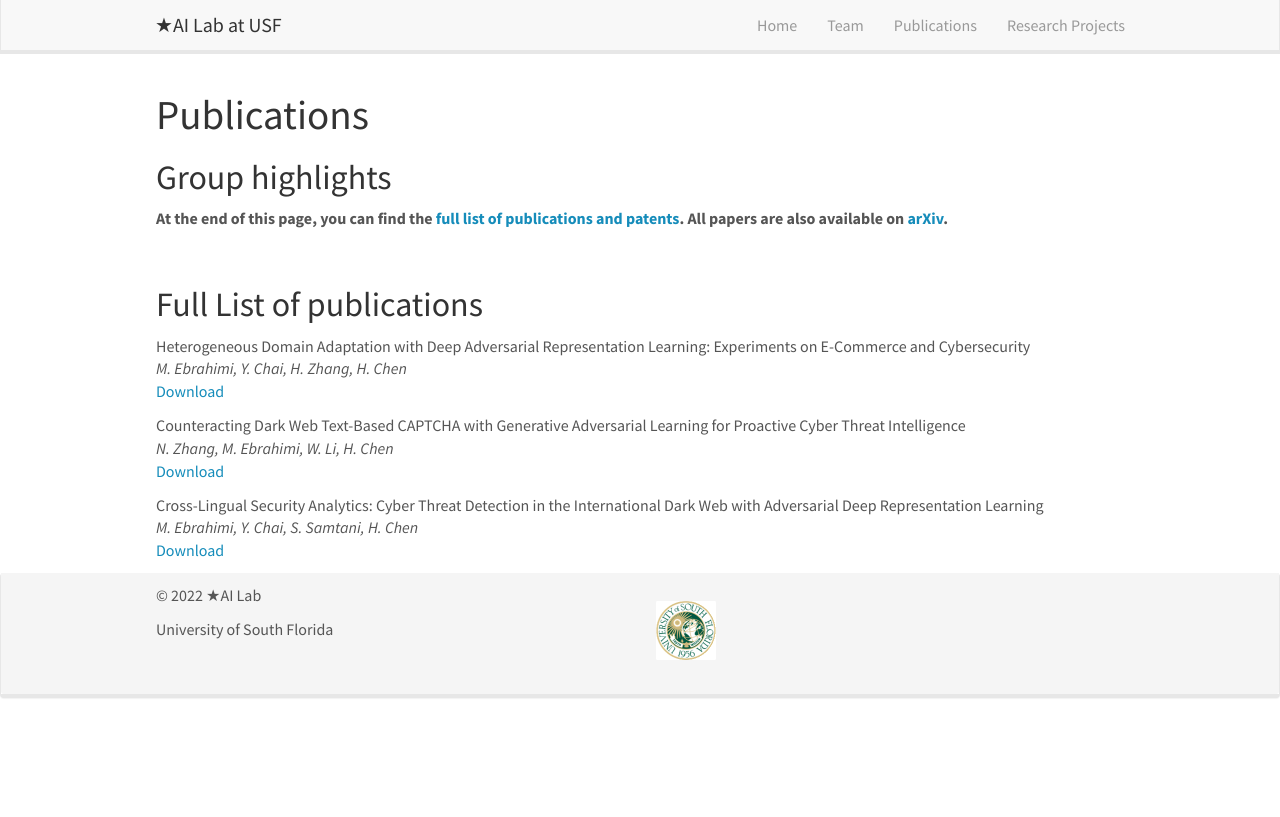
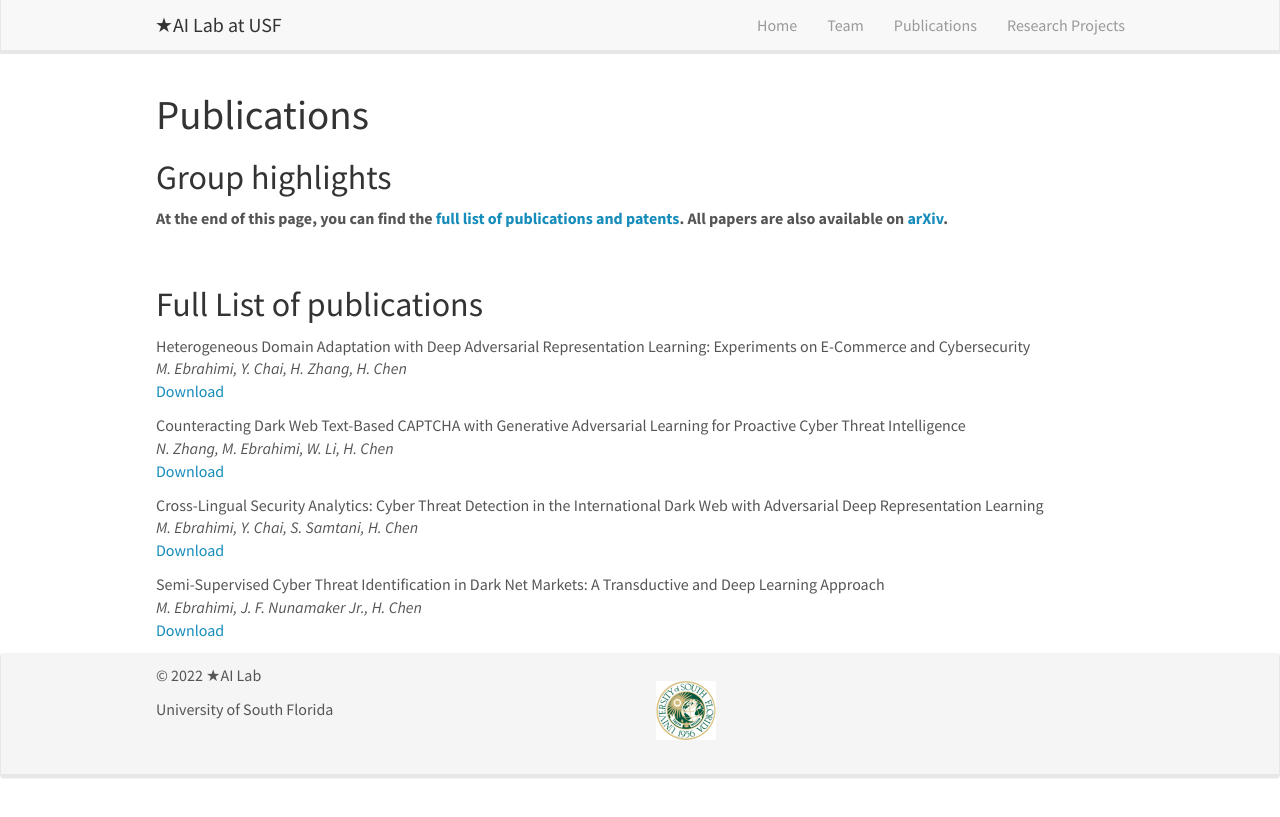
Before and after one commit to star-ailab/star-ailab.github.io, a Jekyll site: the page built from _pages/publications.md, in a window 1280 px wide. Shown: the top 817 px of the page. Built offline with Jekyll 4.4.1, drawn with Linux system fonts in a browser that asks for light colours; nearby versions of some CDN libraries.

Commit message:
Update publist.yml

```diff
--- a/_data/publist.yml
+++ b/_data/publist.yml
@@ -25,3 +25,13 @@
     display: Download
   highlight: 0
   news2:
+
+- title: "Semi-Supervised Cyber Threat Identification in Dark Net Markets: A Transductive and Deep Learning Approach"
+  image:
+  description: JMIS, Taylor and Francis, 2020
+  authors: M. Ebrahimi, J. F. Nunamaker Jr., H. Chen
+  link:
+    url: https://www.tandfonline.com/doi/full/10.1080/07421222.2020.1790186
+    display:  Download
+  highlight: 0
+  news2:
```
